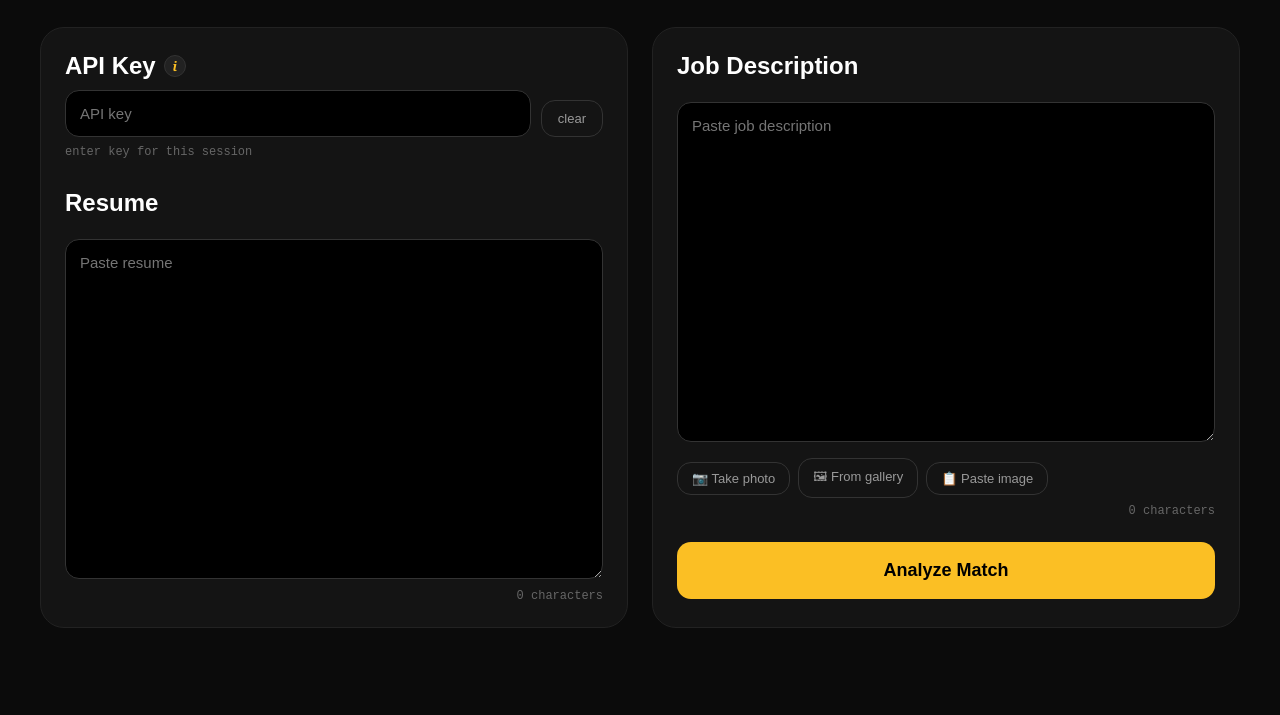
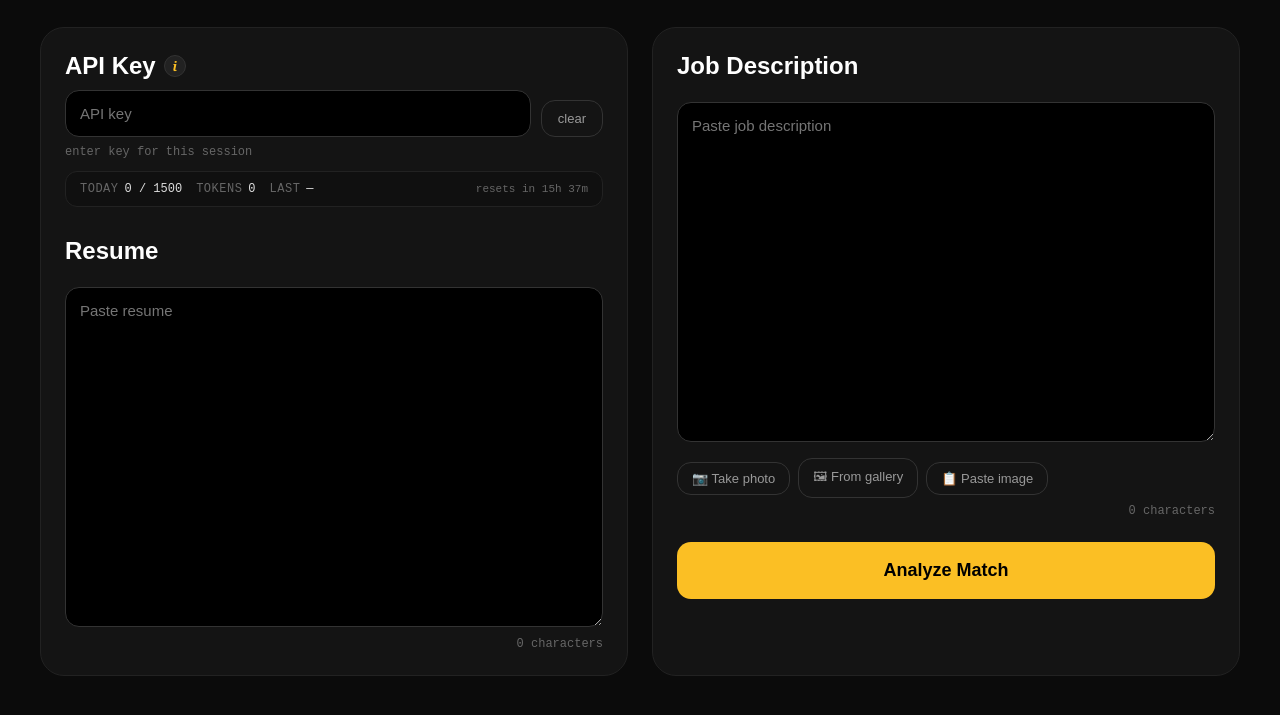
Before and after one commit to PranaySinguluri/resume-matcher, a plain HTML site: page index.html in a window 1280 px wide. Shown: the part 119-834 px from the top of the page. Before the commit the page ends 800 px from the top, so only its background shows below. Drawn offline with nearby package versions, Linux system fonts and the light colour scheme.

Commit message:
Update index.html

```diff
--- a/index.html
+++ b/index.html
@@ -260,6 +260,51 @@
       color:#fbbf24;
     }
 
+    .usage-bar{
+      display:flex;
+      gap:14px;
+      align-items:center;
+      flex-wrap:wrap;
+      background:#101010;
+      border:1px solid #222;
+      border-radius:12px;
+      padding:10px 14px;
+      margin-top:12px;
+      font-family:monospace;
+      font-size:12px;
+      color:#888;
+    }
+
+    .usage-bar .usage-item{
+      display:flex;
+      gap:6px;
+      align-items:center;
+    }
+
+    .usage-bar .usage-label{
+      color:#666;
+      text-transform:uppercase;
+      letter-spacing:0.5px;
+    }
+
+    .usage-bar .usage-value{
+      color:#ddd;
+    }
+
+    .usage-bar .usage-value.warn{
+      color:#fbbf24;
+    }
+
+    .usage-bar .usage-value.crit{
+      color:#ef4444;
+    }
+
+    .usage-bar .usage-reset{
+      margin-left:auto;
+      color:#666;
+      font-size:11px;
+    }
+
     .key-status{
       font-size:12px;
       color:#666;
@@ -536,6 +581,22 @@
       </div>
 
       <div class="key-status" id="keyStatus">no key saved</div>
+
+      <div class="usage-bar" id="usageBar">
+        <div class="usage-item">
+          <span class="usage-label">today</span>
+          <span class="usage-value" id="usageCalls">0 calls</span>
+        </div>
+        <div class="usage-item">
+          <span class="usage-label">tokens</span>
+          <span class="usage-value" id="usageTokens">0</span>
+        </div>
+        <div class="usage-item">
+          <span class="usage-label">last</span>
+          <span class="usage-value" id="usageLast">—</span>
+        </div>
+        <span class="usage-reset" id="usageReset">resets in —</span>
+      </div>
 
       <h2 style="margin-top:30px;">Resume</h2>
 
@@ -624,12 +685,16 @@
   "use strict";
 
   const KEYS = {
-    resume: "rm:resume"
+    resume: "rm:resume",
+    usage: "rm:usage"
   };
 
   const MIN_RESUME = 50;
   const MIN_JD = 50;
   const MAX_INPUT = 50000;
+
+  // Daily free quota for Gemini 2.5 Flash (subject to change by Google)
+  const DAILY_LIMIT = 1500;
 
   const MODELS = [
     "gemini-2.5-flash",
@@ -672,6 +737,87 @@
       el.classList.remove("set");
     }
   }
+
+  // ---------- Usage tracking ----------
+  // Google does not expose a "tokens remaining" endpoint for the free tier.
+  // We track every call made by this app on this device and reset daily.
+  // Real token counts come from usageMetadata in each API response.
+  // Note: this counter does not see calls made from other devices/apps using the same key.
+
+  function todayDateStr(){
+    const d = new Date();
+    const pad = function(n){ return n < 10 ? "0" + n : "" + n; };
+    return d.getFullYear() + "-" + pad(d.getMonth()+1) + "-" + pad(d.getDate());
+  }
+
+  function loadUsage(){
+    try {
+      const raw = localStorage.getItem(KEYS.usage);
+      if(!raw) return { date: todayDateStr(), calls: 0, tokens: 0, lastTokens: 0 };
+      const u = JSON.parse(raw);
+      // Reset if it's a new day
+      if(u.date !== todayDateStr()){
+        return { date: todayDateStr(), calls: 0, tokens: 0, lastTokens: 0 };
+      }
+      return u;
+    } catch(e){
+      return { date: todayDateStr(), calls: 0, tokens: 0, lastTokens: 0 };
+    }
+  }
+
+  function saveUsage(u){
+    try { localStorage.setItem(KEYS.usage, JSON.stringify(u)); } catch(e){}
+  }
+
+  function recordCall(tokensUsed){
+    const u = loadUsage();
+    u.calls += 1;
+    u.tokens += (tokensUsed || 0);
+    u.lastTokens = tokensUsed || 0;
+    saveUsage(u);
+    renderUsage();
+  }
+
+  function timeUntilReset(){
+    // Gemini quotas reset at midnight Pacific time. We approximate using local midnight.
+    const now = new Date();
+    const tomorrow = new Date(now);
+    tomorrow.setHours(24, 0, 0, 0);
+    const ms = tomorrow - now;
+    const hours = Math.floor(ms / 3600000);
+    const minutes = Math.floor((ms % 3600000) / 60000);
+    return hours + "h " + minutes + "m";
+  }
+
+  function renderUsage(){
+    const u = loadUsage();
+    const callsEl = $("usageCalls");
+    const tokensEl = $("usageTokens");
+    const lastEl = $("usageLast");
+    const resetEl = $("usageReset");
+
+    callsEl.textContent = u.calls + " / " + DAILY_LIMIT;
+    tokensEl.textContent = u.tokens.toLocaleString();
+    lastEl.textContent = u.lastTokens > 0 ? u.lastTokens.toLocaleString() + " tok" : "—";
+    resetEl.textContent = "resets in " + timeUntilReset();
+
+    // Color warnings
+    callsEl.classList.remove("warn", "crit");
+    const pct = u.calls / DAILY_LIMIT;
+    if(pct >= 0.9) callsEl.classList.add("crit");
+    else if(pct >= 0.75) callsEl.classList.add("warn");
+  }
+
+  function extractTokenCount(data){
+    if(!data || !data.usageMetadata) return 0;
+    return data.usageMetadata.totalTokenCount || 0;
+  }
+
+  // Update the reset countdown every minute
+  setInterval(function(){
+    const resetEl = document.getElementById("usageReset");
+    if(resetEl) resetEl.textContent = "resets in " + timeUntilReset();
+  }, 60000);
 
   function updateCharCount(textareaId, countId, min){
     const text = $(textareaId).value.trim();
@@ -696,6 +842,7 @@
     setKeyStatus();
     updateCharCount("resume", "resumeCount", MIN_RESUME);
     updateCharCount("jd", "jdCount", MIN_JD);
+    renderUsage();
   }
 
   // Live update key status as user types
@@ -855,6 +1002,7 @@
       if(text === "NO_JD_FOUND"){
         throw new Error("No job description found in this image.");
       }
+      recordCall(extractTokenCount(data));
       return text;
     }
 
@@ -1132,6 +1280,7 @@
 
         result = parsed;
         usedModel = model;
+        recordCall(extractTokenCount(data));
         break;
 
       } catch(e){
@@ -1144,8 +1293,8 @@
 
     if(!result){
       let msg = lastError ? lastError.message : "Analysis failed.";
-      if(msg.toLowerCase().indexOf("quota") !== -1){
-        msg = "Quota exceeded.";
+      if(msg.toLowerCase().indexOf("quota") !== -1 || msg.toLowerCase().indexOf("resource_exhausted") !== -1 || msg.indexOf("429") !== -1){
+        msg = "Quota exceeded. Free tier resets in " + timeUntilReset() + ".";
       }
       if(msg.toLowerCase().indexOf("api_key_invalid") !== -1 || msg.toLowerCase().indexOf("api key not valid") !== -1){
         msg = "API key rejected.";
```
